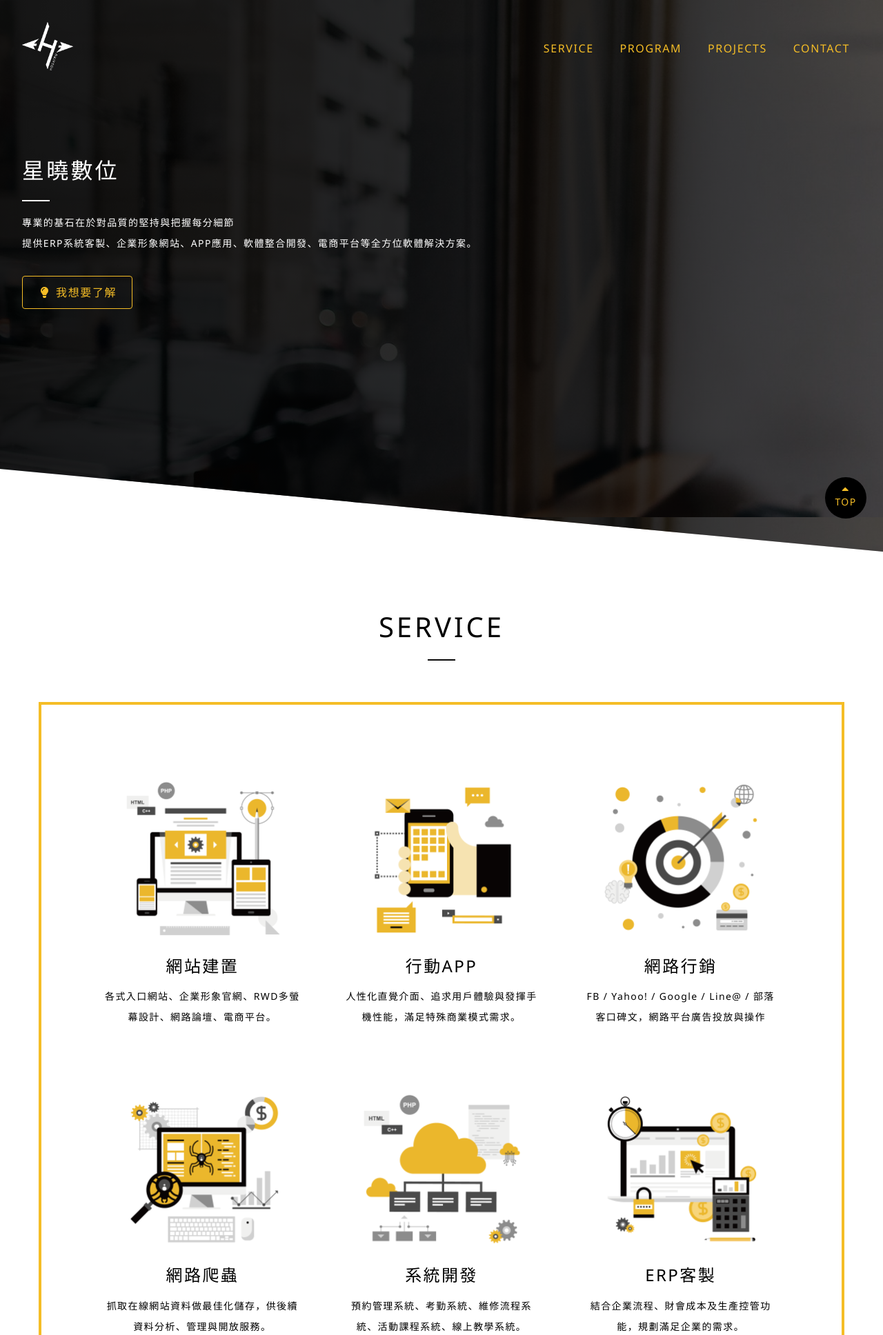
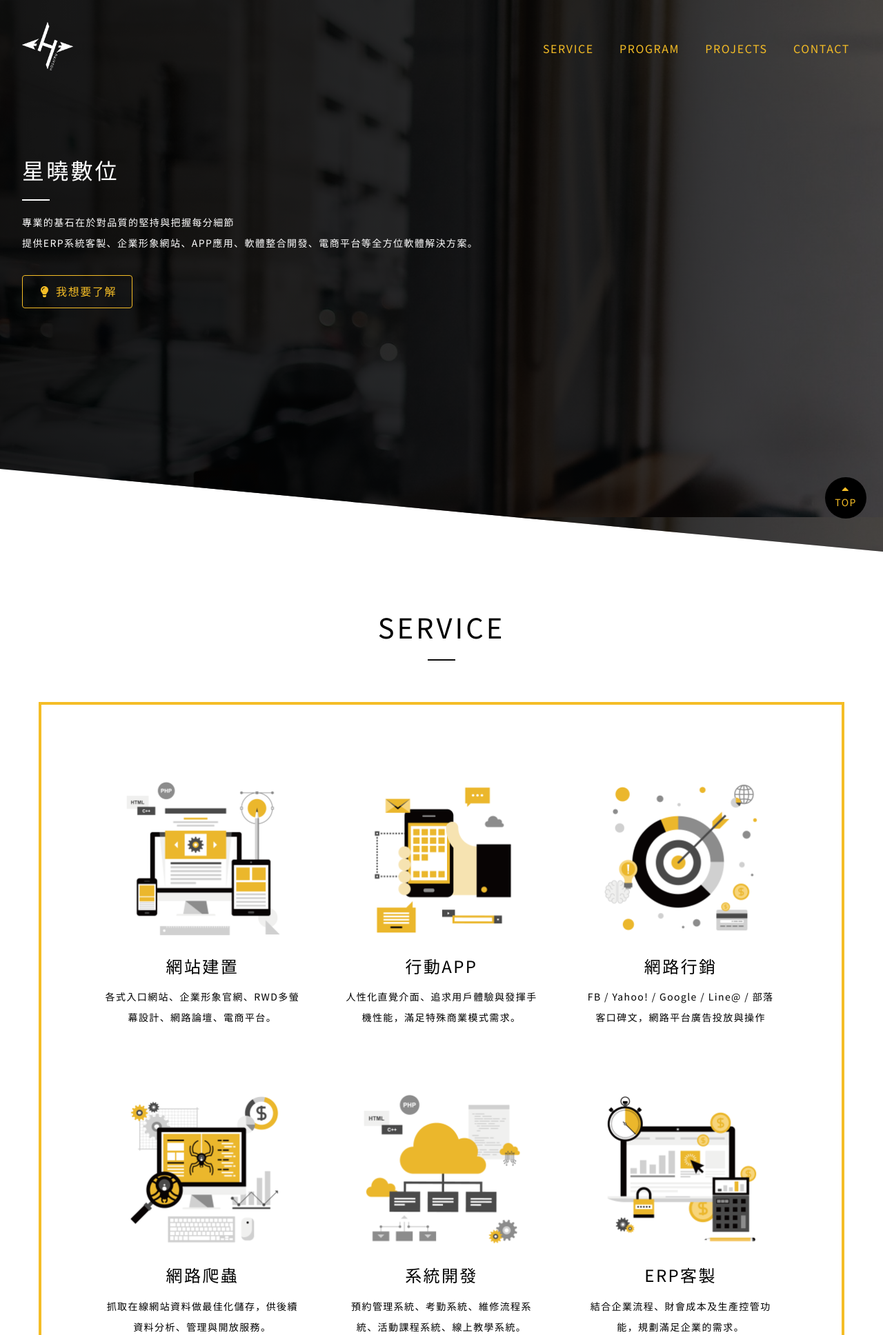
Before and after one commit to minnie32v/demo, a PHP site: page / in a window 1280 px wide. Shown: the top 1936 px of the page at 69% size. Run offline with PHP 8.4, Linux system fonts and the light colour scheme; some libraries are stand-ins or nearby versions.

Commit message:
Add files via upload

```diff
--- a/css/base.css
+++ b/css/base.css
@@ -1,9 +1,10 @@
+@import url(//fonts.googleapis.com/earlyaccess/notosanstc.css);
 /*全域樣式*/
 *{
 box-sizing: border-box;
 position:relative;
 /*border: solid 1px #000;*/
-font-family: 'Noto Sans', sans-serif;
+font-family: 'Noto Sans TC', sans-serif;
 }
 .clearfix{
 display: block;
@@ -18,7 +19,7 @@ visibility: hidden;
 html,body{
 height:100%;
 width:100%;
-font-family: 'Noto Sans', sans-serif;
+font-family: 'Noto Sans TC', sans-serif;
 font-weight: 300;
 letter-spacing: 0.1em;
 }
--- a/css/font.css
+++ b/css/font.css
@@ -2,7 +2,7 @@ h1,h2,h3,h4,h5,h6,p{
 /*預設瀏覽器會有margin:10px要先歸零*/
 margin:0;
 padding:0;
-font-family: 'Noto Sans', sans-serif;
+font-family: 'Noto Sans TC', sans-serif;
 font-weight: 300;
 letter-spacing: 0.1em;
 }
```
